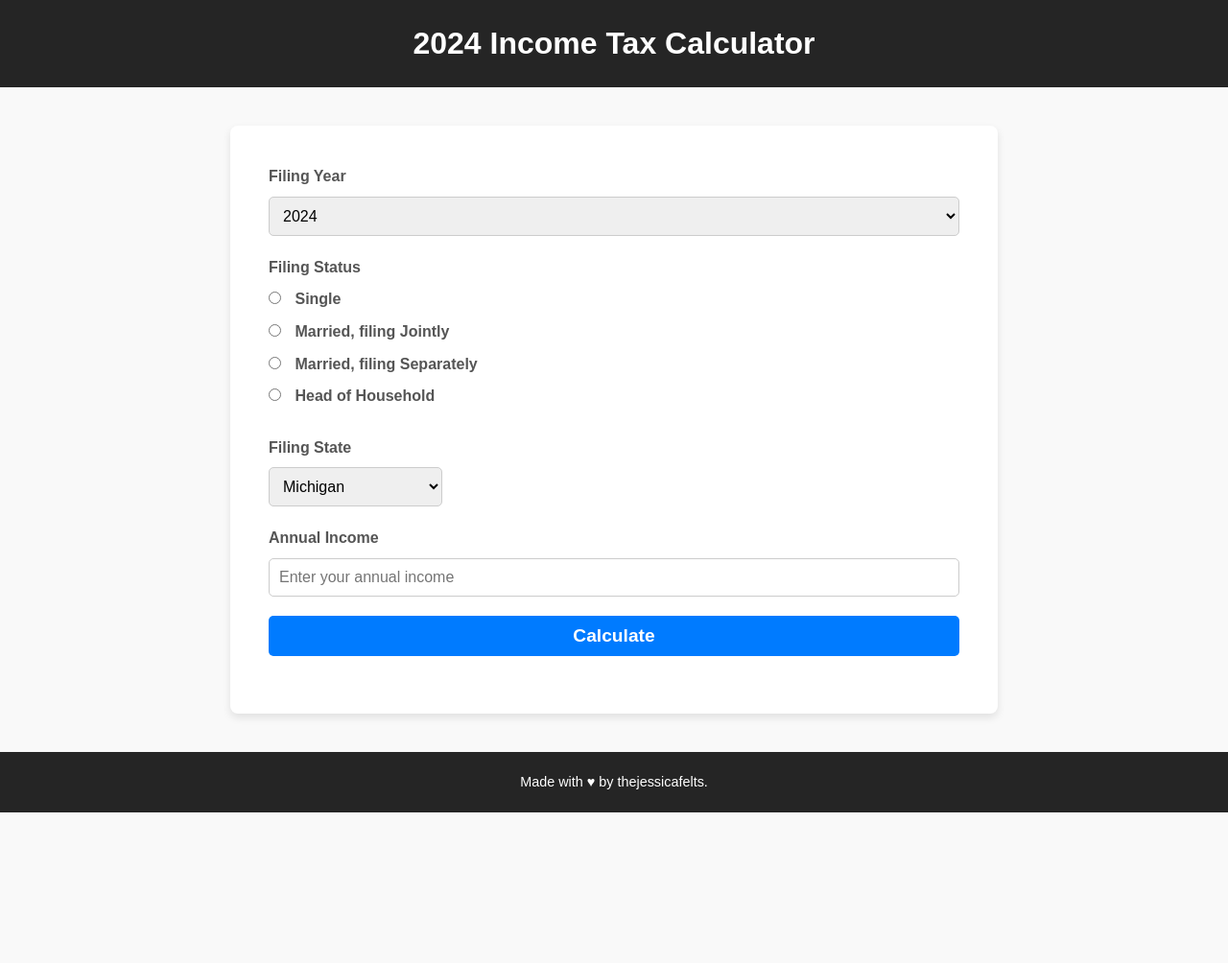
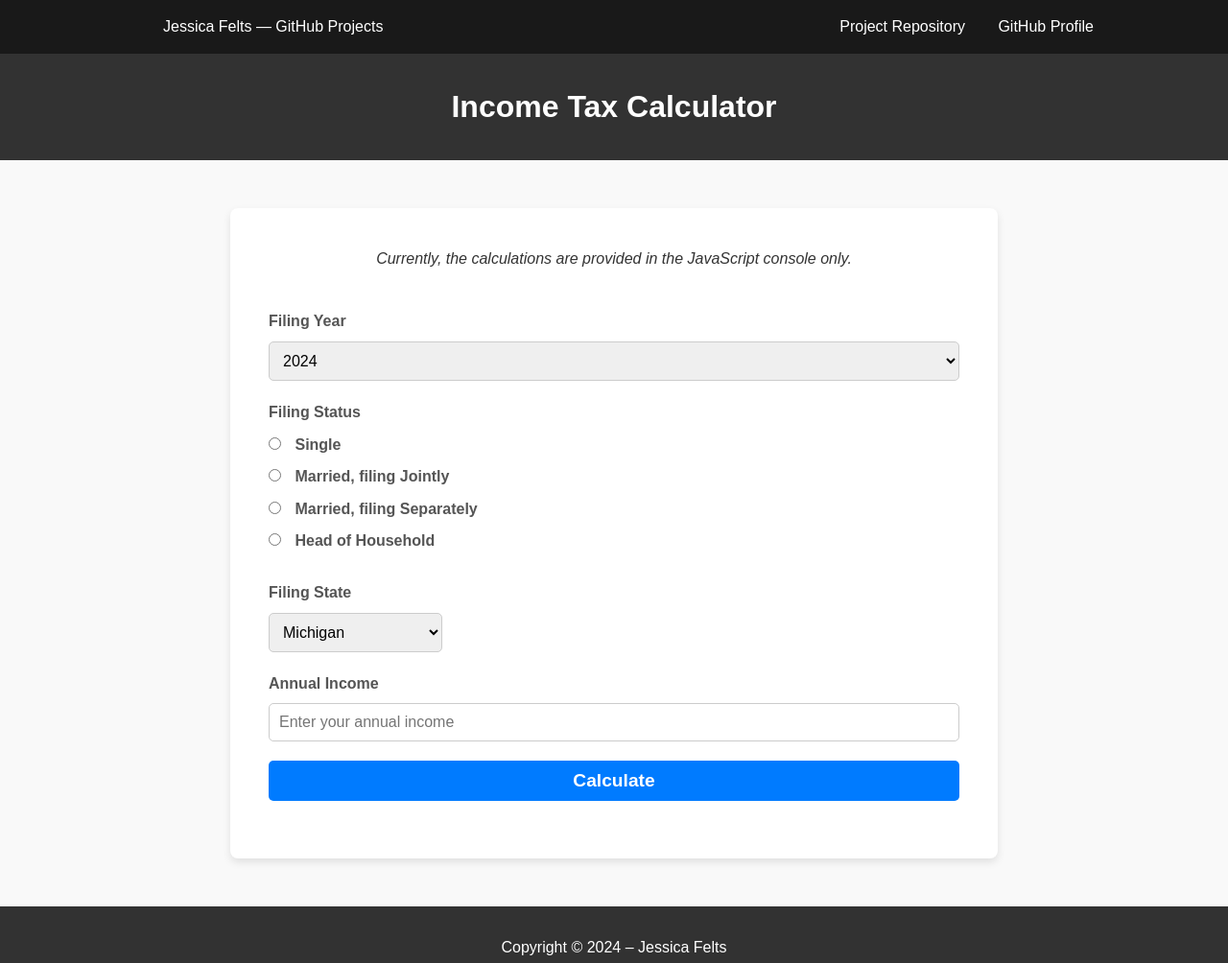
Before and after one commit to thejessicafelts/income_tax_calculator--2024, a plain HTML site: page index.html in a window 1280 px wide. Shown: the whole page at 96% size. Before the commit the page ends 847 px from the top, so only its background shows below. Drawn offline with Linux system fonts and the light colour scheme.

Commit message:
UI Updates

```diff
--- a/index.html
+++ b/index.html
@@ -8,13 +8,25 @@
     <link rel="stylesheet" href="main.css">
 </head>
 <body>
+    <section id="banner">
+        <div class="banner-inner">
+            <span class="left"><a href="https://thejessicafelts.github.io" target="_blank">Jessica Felts &mdash; GitHub Projects</a></span>
+            <span class="right">
+                <a href="https://www.github.com/thejessicafelts/income_tax_calculator--2024.git" target="_blank">Project Repository</a>
+                <a href="https://www.github.com/thejessicafelts" target="_blank">GitHub Profile</a>
+            </span>
+        </div>
+    </section>
     <header>
-        <div class="container">
-            <h1>2024 Income Tax Calculator</h1>
+        <div class="header-inner">
+            <h1>Income Tax Calculator</h1>
         </div>
     </header>
     <main>
         <div class="container">
+
+            <p class="notice">Currently, the calculations are provided in the JavaScript console only.</p>
+
             <form action="" id="tax-calculator-form">
                 <!-- Filing Year -->
                 <div class="form-group">
@@ -122,8 +134,8 @@
         </div>
     </main>
     <footer>
-        <div class="container">
-            <p>Made with &hearts; by thejessicafelts.</p>
+        <div class="footer-inner">
+            <p>Copyright &copy; 2024 &ndash; Jessica Felts</p>
         </div>
     </footer>
     <script src="main.js"></script>
--- a/main.css
+++ b/main.css
@@ -1,14 +1,57 @@
+/* Global Styles */
 * {
+    font-family: sans-serif;
     margin: 0;
     padding: 0;
     box-sizing: border-box;
-    font-family: 'Arial', sans-serif;
+}
+
+:root {
+    font-size: 16px;
 }
 
 body {
     background-color: #f9f9f9;
     color: #333;
     line-height: 1.6;
+}
+
+/* Layout Containers */
+main,
+.banner-inner,
+.header-inner,
+.footer-inner {
+    max-width: 1000px;
+    margin: 0 auto;
+}
+
+#banner {
+    background: rgba(25,25,25,1);
+    color: white;
+    padding: 15px 0;
+}
+
+#banner .banner-inner {
+    display: flex;
+    flex-direction: row;
+    justify-content: space-between;
+}
+
+#banner span a {
+    color: white;
+    text-decoration: none;
+    margin-left: 30px;
+}
+
+header, footer {
+    background: rgba(50,50,50,1);
+    color: white;
+    padding: 30px 0;
+    text-align: center;
+}
+
+main {
+    padding: 50px 0;
 }
 
 main .container {
@@ -20,24 +63,10 @@ main .container {
     border-radius: 8px;
 }
 
-header, footer {
-    background: #252525;
-    color: white;
+p.notice {
+    padding: 20px;
     text-align: center;
-    padding: 20px 0;
-}
-
-header h1 {
-    font-size: 2rem;
-    margin: 0;
-}
-
-footer p {
-    font-size: 0.9rem;
-}
-
-main {
-    margin: 40px 0;
+    font-style: italic;
 }
 
 form {
```
